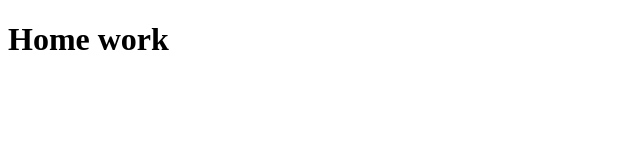
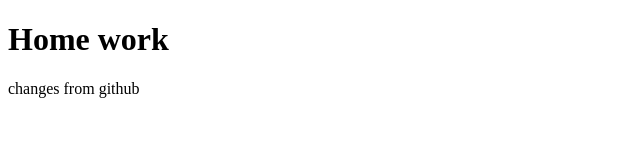
Before and after one commit to Bogdan-Kutasevich/home-work, a plain HTML site: page index.html in a window 1280 px wide. Shown: the whole page, without its empty margins (0-640 px from the left). Drawn offline with Linux system fonts and the light colour scheme.

Commit message:
Update index.html

```diff
--- a/index.html
+++ b/index.html
@@ -8,5 +8,6 @@
 </head>
 <body>
   <h1>Home work</h1>
+  changes from github
 </body>
 </html>
```
